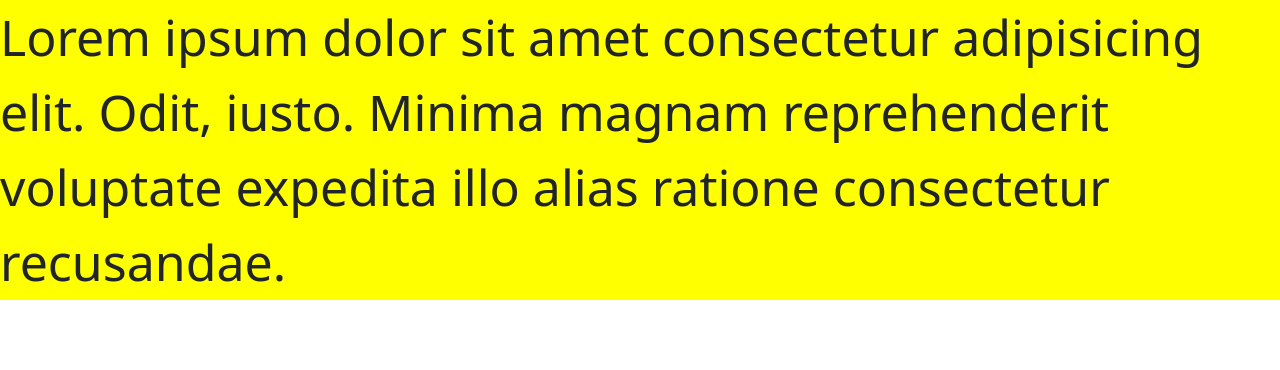
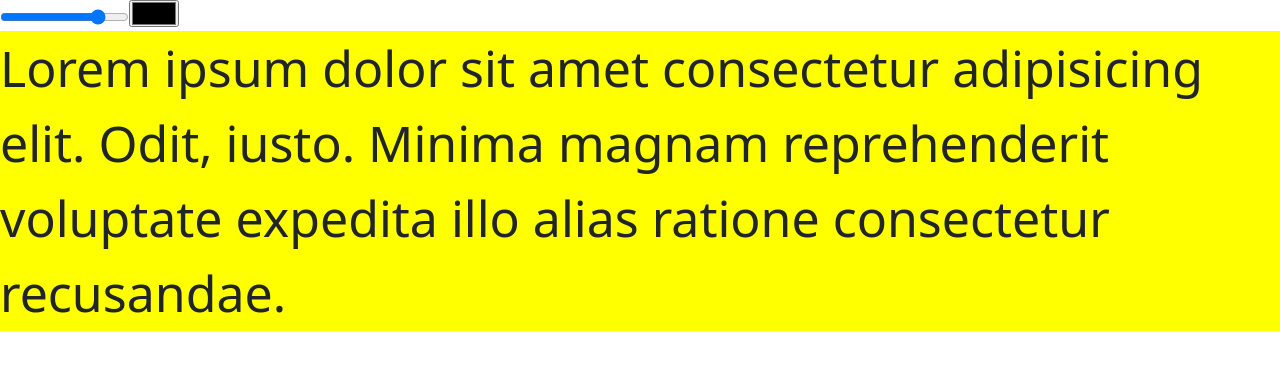
Before and after one commit to mairitikk/UNIR, an Angular app in the folder trabajo/directivas/: page / in a window 1280 px wide. Shown: the top 370 px of the page. Built offline with nearby package versions, Linux system fonts and the light colour scheme.

Commit message:
cambiar stylos forma dynamica

```diff
--- a/trabajo/directivas/src/app/components/ng-style/ng-style.component.html
+++ b/trabajo/directivas/src/app/components/ng-style/ng-style.component.html
@@ -2,7 +2,9 @@
     dolor sit, amet consectetur adipisicing elit. Eos ullam
     laboriosam harum temporibus voluptatibus incidunt nobis
     labore! Asperiores, beatae numquam!</p-->
-
+    <input type="range" min="10" max="60" step="5" [value]="fontSize"
+    (input)="cambiarFuente($event)">
+    <input type="color" [value]="color" (input)="cambiarColor($event)">
     <p [ngStyle]="{'font-size': fontSize + 'px', 'background-color': color}">
         Lorem ipsum dolor sit amet consectetur
         adipisicing elit. Odit, iusto. Minima magnam
--- a/trabajo/directivas/src/app/components/ng-style/ng-style.component.ts
+++ b/trabajo/directivas/src/app/components/ng-style/ng-style.component.ts
@@ -8,4 +8,11 @@ import { Component } from '@angular/core';
 export class NgStyleComponent {
 fontSize: number = 50;
 color: string = 'yellow';
+
+cambiarFuente($event: any){
+  this.fontSize = $event.target.value;
 }
+cambiarColor($event: any){
+  this.color = $event.target.value;
+}
+}
```
